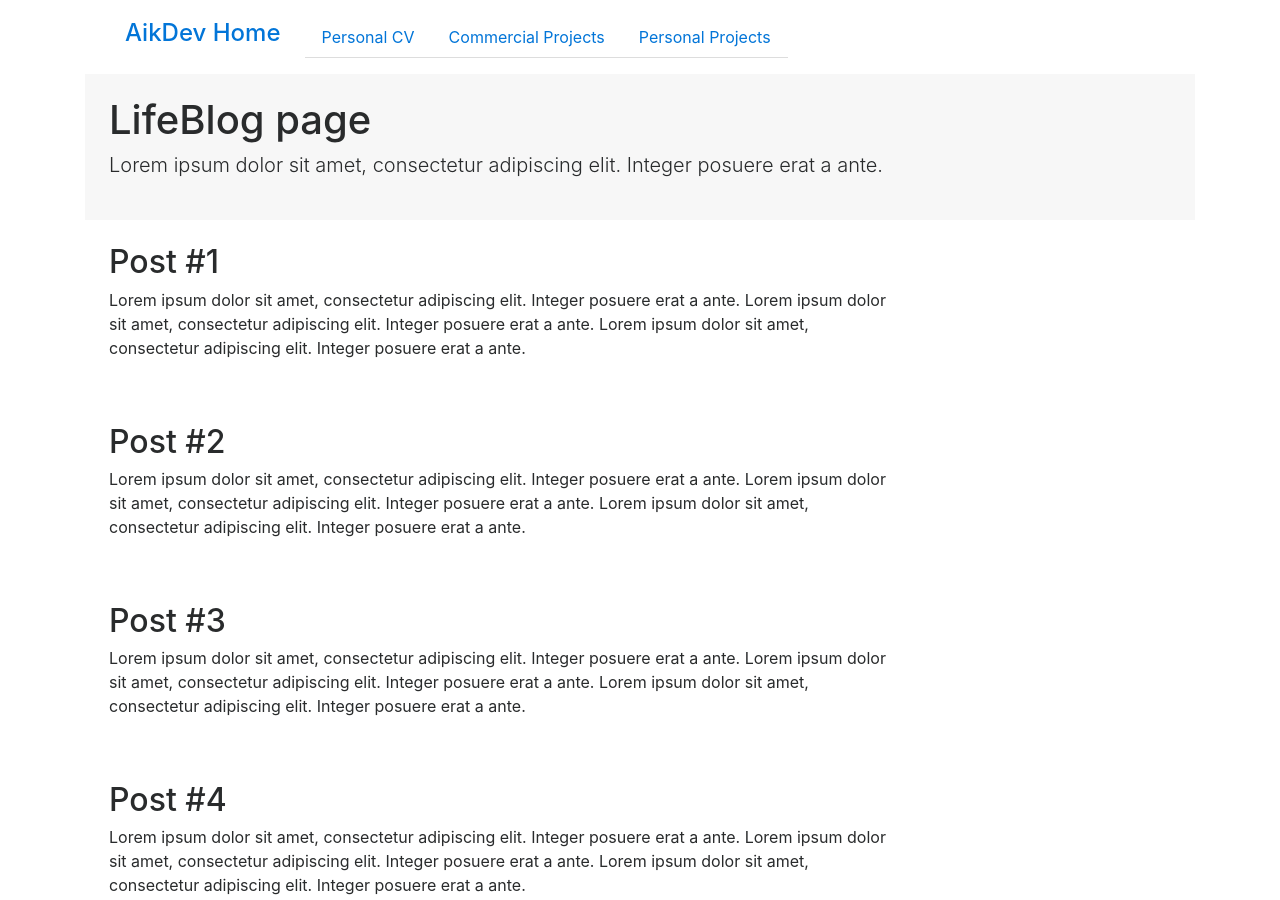
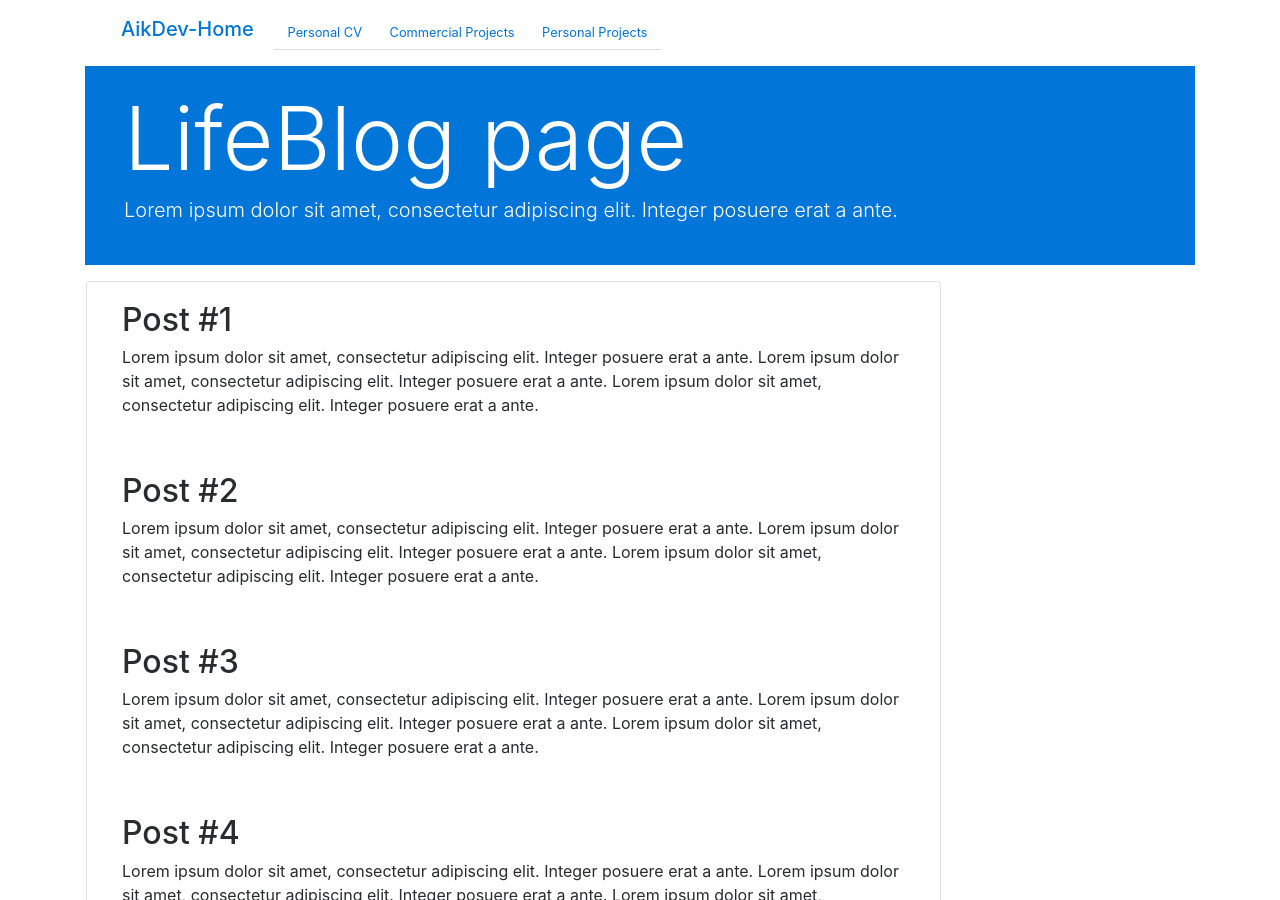
Before and after one commit to aik6980/aik6980.github.io, a Jekyll site: the page built from pages/blog-page.md, in a window 1280 px wide and 900 px high. Built offline with Jekyll 4.4.1, drawn with Linux system fonts in a browser that asks for light colours; nearby versions of some CDN libraries.

Commit message:
wip page-layout

```diff
--- a/_layouts/default-page.html
+++ b/_layouts/default-page.html
@@ -11,35 +11,54 @@
     <body>
         <div class='wrapper'>
             <header class='container'>
+                <small>
                 <nav class='navbar navbar-toggleable-md'>
-                    <h4 class='nav-brand'><a class='nav-link' href='#'>AikDev Home</a></h4>
+                    <h5 class='nav-brand'><a class='nav-link' href='/'>AikDev-Home</a></h5>
                     <ul class='nav nav-tabs'>
                         <li class='nav-item'><a class='nav-link' href='#'>Personal CV</a></li>
                         <li class='nav-item'><a class='nav-link' href='#'>Commercial Projects</a></li>
                         <li class='nav-item'><a class='nav-link' href='#'>Personal Projects</a></li>
                     </ul>
                 </nav>
-                <div class='bg-faded'>
-                    <div class='p-4'>
-                        <h1>{{ page.title }}</h2>
+                </small>
+                <div class='container'>
+                <div class='row text-white bg-primary'>
+                    <div class='col-md-12 m-4'>
+                        <h1 class='display-2'>{{ page.title }}</h2>
                         <p class='lead'>Lorem ipsum dolor sit amet, consectetur adipiscing elit. Integer posuere erat a ante.</p>
                     </div>
+                </div>
                 </div>
             </header>
 
             <section id='contents'>
                 <div class='container'>
-                    {% for i in (1..10) %}
-                        <div class='w-75 p-4'>
-                            <h2>Post #{{ i }}</h2>
-                            <p>Lorem ipsum dolor sit amet, consectetur adipiscing elit. Integer posuere erat a ante. Lorem ipsum dolor sit amet, consectetur adipiscing elit. Integer posuere erat a ante. Lorem ipsum dolor sit amet, consectetur adipiscing elit. Integer posuere erat a ante.</p>
+                    <div class='row'>
+                        <div class='col-md-9 card m-3'>
+                            {% for i in (1..10) %}
+                                <div class='card-block'>
+                                    <h2>Post #{{ i }}</h2>
+                                    <p>Lorem ipsum dolor sit amet, consectetur adipiscing elit. Integer posuere erat a ante. Lorem ipsum dolor sit amet, consectetur adipiscing elit. Integer posuere erat a ante. Lorem ipsum dolor sit amet, consectetur adipiscing elit. Integer posuere erat a ante.</p>
+                                </div>
+                            {% endfor %}
                         </div>
-                    {% endfor %}
+                    </div>
                 </div>
             </section>
 
             <section class='footer' id='footer'>
                 <div class='container'>
+                    <div class='row'>
+                        <div class='col-md-5 m-0'>
+                            <hr/>
+                        </div>
+                        <div class='col-md-2 text-center'>
+                            <small>@2017 aikdev.co.uk</small>
+                        </div>
+                        <div class='col-md-5 m-0'>
+                            <hr/>
+                        </div>
+                    </div>
                 </div>
             </section>
         </div>
--- a/index2.html
+++ /dev/null
@@ -1,3 +0,0 @@
----
-layout: front-page
----
```
Also changed, not shown: _layouts/front-page.html (+15 -4 lines), index.html (+1 -54 lines), index1.html (added, +56 -0 lines).
